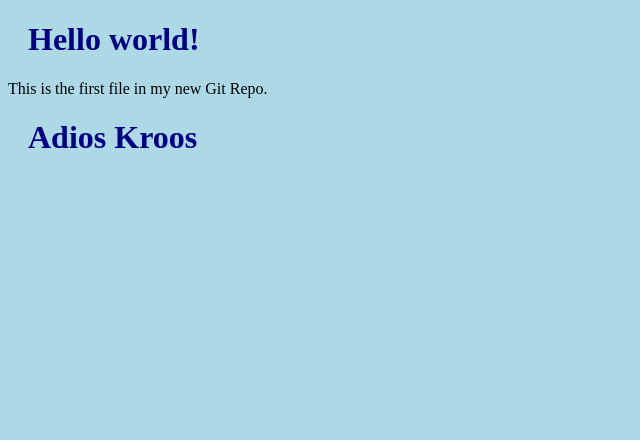
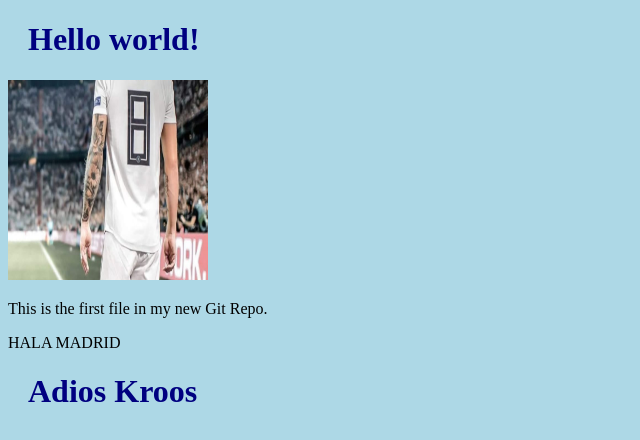
Before and after one commit to siddhesh2868/hello-world, a plain HTML site: page index.html in a window 1280 px wide. Shown: the whole page, without its empty margins (0-640 px from the left). Drawn offline with Linux system fonts and the light colour scheme.

Commit message:
image added

```diff
--- a/index.html
+++ b/index.html
@@ -7,7 +7,11 @@
 <body>
 
 <h1>Hello world!</h1>
-<p>This is the first file in my new Git Repo.</p>
+
+<div><img src="./img_hello_world.jpg" alt="Hello World from Space"
+    style="width:200px;height: 200px;"></div>
+    <p>This is the first file in my new Git Repo.</p>
+    <p>HALA MADRID</p>
 <h1>Adios Kroos</h1>
 </body>
 </html>
```
Also changed, not shown: img_hello_world.jpg (added).
